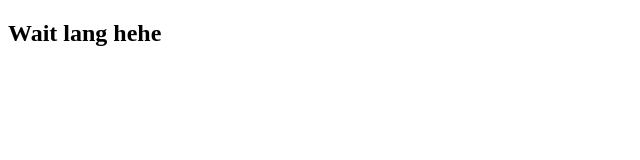
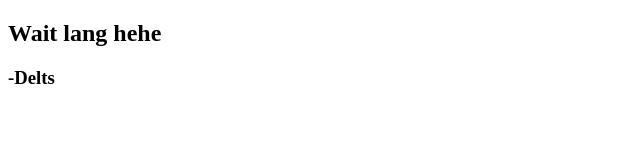
Before and after one commit to deltsdev/deltsdev.github.io, a plain HTML site: page WhoUCreate/index.html in a window 1280 px wide. Shown: the full height of the page, 0-640 px from the left. Drawn offline with Linux system fonts and the light colour scheme.

Commit message:
Update index.html

```diff
--- a/WhoUCreate/index.html
+++ b/WhoUCreate/index.html
@@ -55,5 +55,6 @@
     });
   </script> -->
   <h2>Wait lang hehe</h2>
+  <h3>-Delts</h2>
 </body>
 </html>
```
